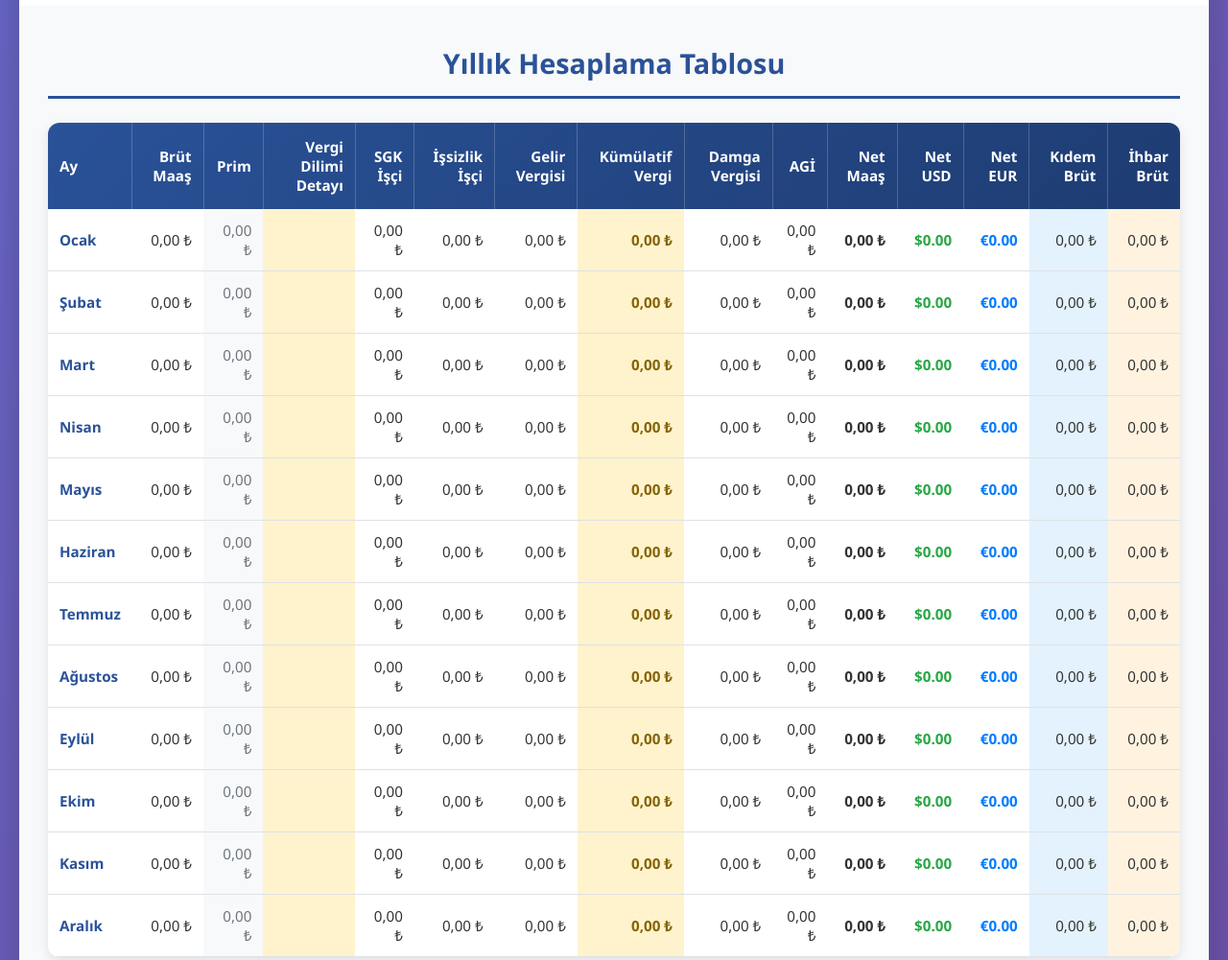
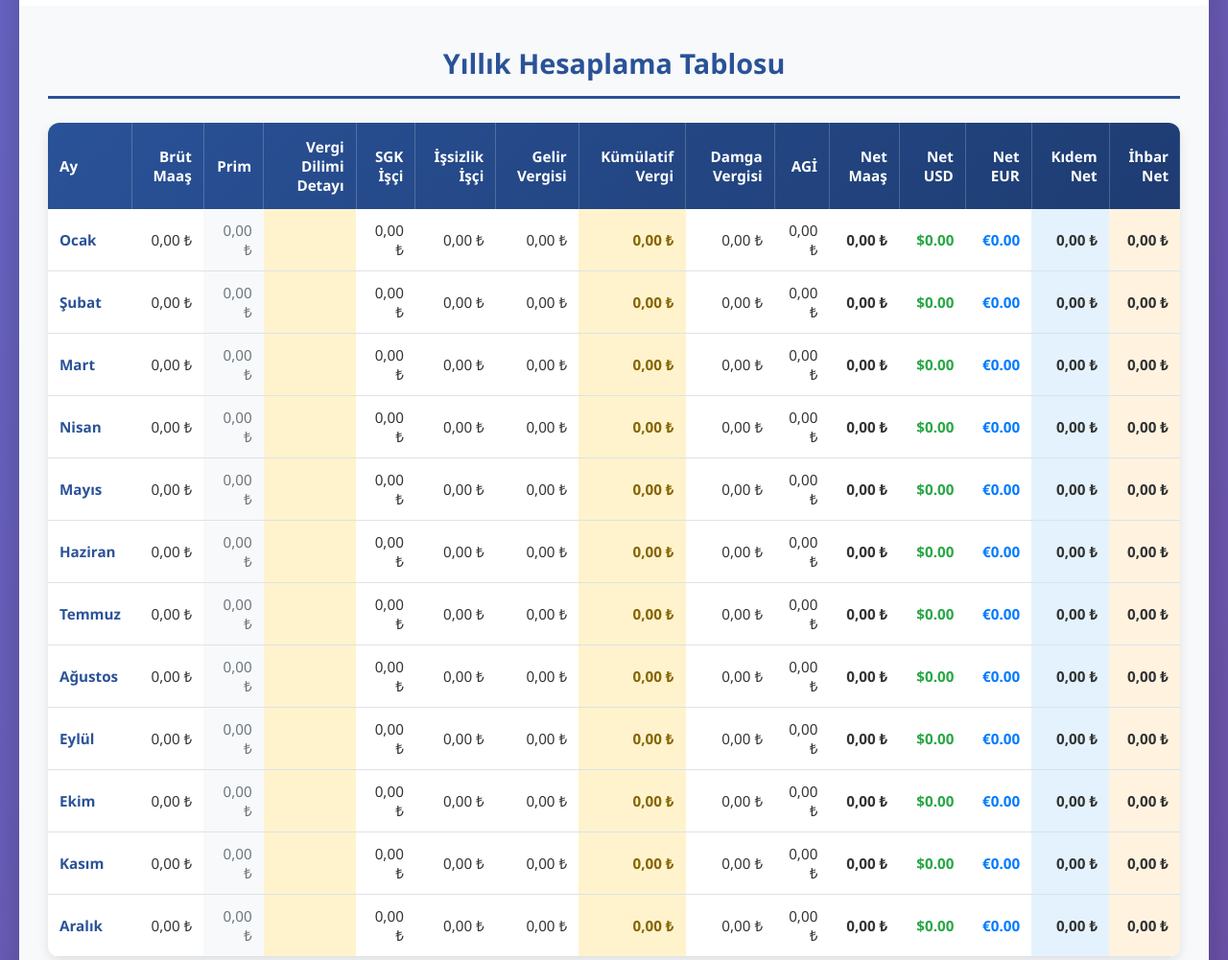
Before and after one commit to Goksel0167/maas-hesaplama, a plain HTML site: page index.html in a window 1280 px wide. Shown: the part 2220-3221 px from the top of the page at 96% size. Drawn offline with Linux system fonts and the light colour scheme; no server answers.

Commit message:
Kıdem ve İhbar sütunları brüt yerine net olarak gösteriliyor

```diff
--- a/index.html
+++ b/index.html
@@ -437,8 +437,8 @@
                             <th>Net Maaş</th>
                             <th>Net USD</th>
                             <th>Net EUR</th>
-                            <th>Kıdem Brüt</th>
-                            <th>İhbar Brüt</th>
+                            <th>Kıdem Net</th>
+                            <th>İhbar Net</th>
                         </tr>
                     </thead>
                     <tbody id="annualTableBody">
--- a/script.js
+++ b/script.js
@@ -435,6 +435,11 @@ function fillAnnualTable(brutMaas, medeniDurum, cocukSayisi, primTutarlari, cali
 
         const aylikIhbarBrut = (toplamAylikBrut / 30) * 7 * ihbarHafta;
 
+        // Kıdem ve İhbar Net hesaplamaları (damga vergisi %0.759)
+        const DAMGA_ORANI = 0.00759;
+        const aylikKidemNet = aylikKidemBrut * (1 - DAMGA_ORANI);
+        const aylikIhbarNet = aylikIhbarBrut * (1 - DAMGA_ORANI);
+
         // Toplamları güncelle
         toplamBrut += brutMaas;
         toplamPrim += aylikPrim;
@@ -461,8 +466,8 @@ function fillAnnualTable(brutMaas, medeniDurum, cocukSayisi, primTutarlari, cali
             <td><strong>${formatCurrency(netMaas)}</strong></td>
             <td style="color: #28a745; font-weight: 600;">$${netUSD.toFixed(2).replace(/\B(?=(\d{3})+(?!\d))/g, ',')}</td>
             <td style="color: #007bff; font-weight: 600;">€${netEUR.toFixed(2).replace(/\B(?=(\d{3})+(?!\d))/g, ',')}</td>
-            <td style="background: #e3f2fd;">${formatCurrency(aylikKidemBrut)}</td>
-            <td style="background: #fff3e0;">${formatCurrency(aylikIhbarBrut)}</td>
+            <td style="background: #e3f2fd; font-weight: 600;">${formatCurrency(aylikKidemNet)}</td>
+            <td style="background: #fff3e0; font-weight: 600;">${formatCurrency(aylikIhbarNet)}</td>
         `;
         tbody.appendChild(row);
     }
@@ -472,13 +477,14 @@ function fillAnnualTable(brutMaas, medeniDurum, cocukSayisi, primTutarlari, cali
     const toplamNetEUR = toplamNet / exchangeRates.EUR;
 
     // Kıdem ve İhbar toplamları (12 aylık)
-    let toplamKidemBrut = 0;
-    let toplamIhbarBrut = 0;
+    const DAMGA_ORANI = 0.00759;
+    let toplamKidemNet = 0;
+    let toplamIhbarNet = 0;
     for (let i = 1; i <= 12; i++) {
         const toplamAylikBrut = brutMaas + prim;
         const gunlukBrut = toplamAylikBrut / 30;
         const aylikKidemBrut = Math.min(gunlukBrut * 30, KIDEM_TAVAN);
-        toplamKidemBrut += aylikKidemBrut;
+        toplamKidemNet += aylikKidemBrut * (1 - DAMGA_ORANI);
 
         const calismaAySayisi = i;
         let ihbarHafta = 0;
@@ -487,7 +493,7 @@ function fillAnnualTable(brutMaas, medeniDurum, cocukSayisi, primTutarlari, cali
         else if (calismaAySayisi >= 36) ihbarHafta = 4;
         else if (calismaAySayisi >= 18) ihbarHafta = 2;
         const aylikIhbarBrut = (toplamAylikBrut / 30) * 7 * ihbarHafta;
-        toplamIhbarBrut += aylikIhbarBrut;
+        toplamIhbarNet += aylikIhbarBrut * (1 - DAMGA_ORANI);
     }
 
     const totalRow = document.createElement('tr');
@@ -505,8 +511,8 @@ function fillAnnualTable(brutMaas, medeniDurum, cocukSayisi, primTutarlari, cali
         <td><strong>${formatCurrency(toplamNet)}</strong></td>
         <td style="color: #28a745;"><strong>$${toplamNetUSD.toFixed(2).replace(/\B(?=(\d{3})+(?!\d))/g, ',')}</strong></td>
         <td style="color: #007bff;"><strong>€${toplamNetEUR.toFixed(2).replace(/\B(?=(\d{3})+(?!\d))/g, ',')}</strong></td>
-        <td style="background: #e3f2fd;"><strong>${formatCurrency(toplamKidemBrut)}</strong></td>
-        <td style="background: #fff3e0;"><strong>${formatCurrency(toplamIhbarBrut)}</strong></td>
+        <td style="background: #e3f2fd;"><strong>${formatCurrency(toplamKidemNet)}</strong></td>
+        <td style="background: #fff3e0;"><strong>${formatCurrency(toplamIhbarNet)}</strong></td>
     `;
     tfoot.appendChild(totalRow);
 }
```
